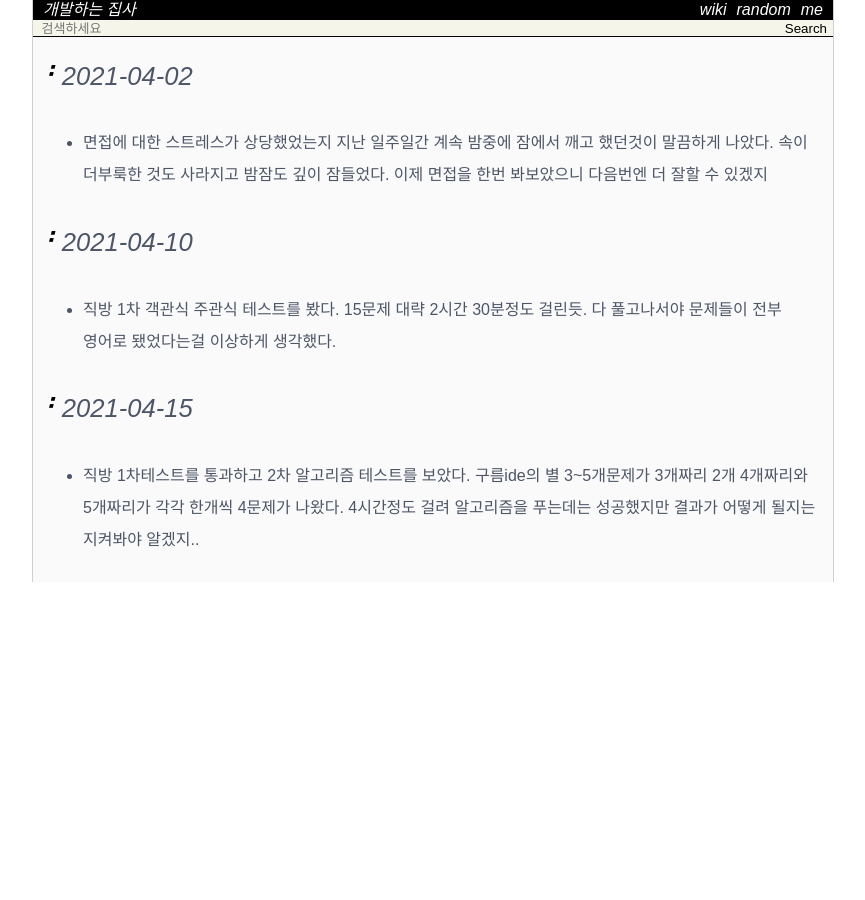
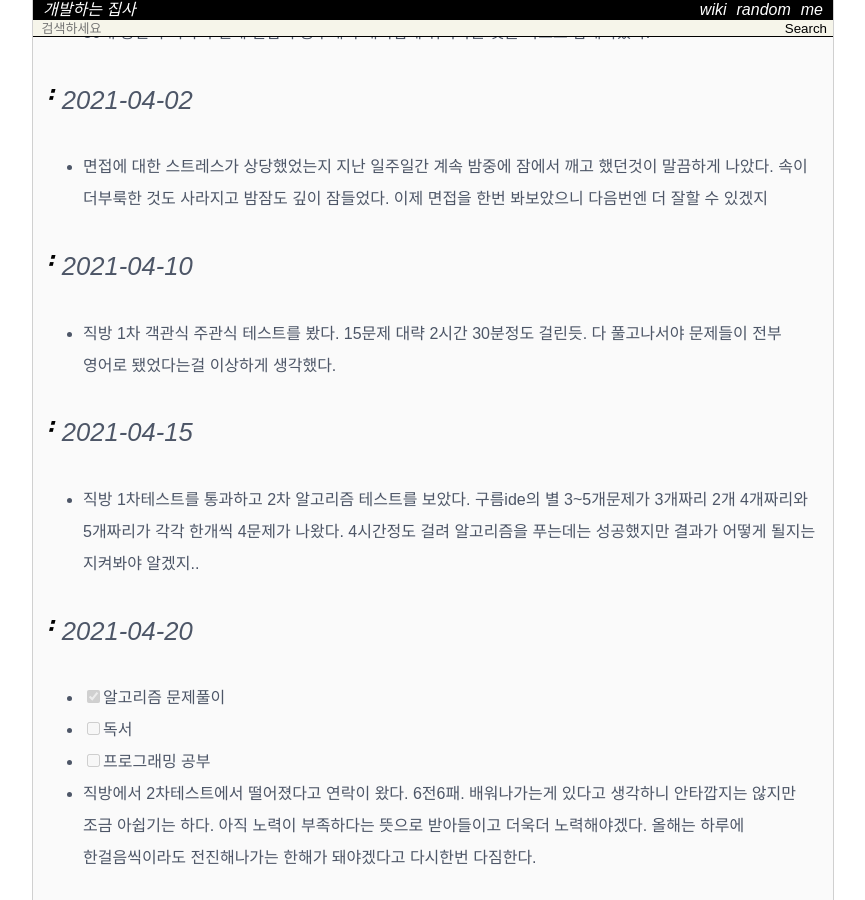
Before and after one commit to Achelous1/achelous1.github.io, a Jekyll site: the page built from _wiki/diary-2021.md, in a window 1280 px wide and 900 px high, scrolled down 5897 px. Shown: the whole window, without its empty margins (207-1072 px from the left). Built offline with Jekyll 4.4.1, drawn with Linux system fonts in a browser that asks for light colours; nearby versions of some CDN libraries; some web fonts are replaced; comment, search, counter and statistics services are not loaded; before the commit the page ends 6479 px from its top, so only the background shows below that; some of the changed text lies outside the part shown.

Commit message:
ADD diary posts

```diff
--- a/_wiki/diary-2021.md
+++ b/_wiki/diary-2021.md
@@ -3,7 +3,7 @@ layout  : wiki
 title   : 2021년 일지
 summary :
 date    : 2021-01-22 14:48:52 +0900
-updated : 2021-04-19 17:43:01 +0900
+updated : 2021-04-20 17:39:26 +0900
 tag     :
 toc     : true
 public  : true
@@ -103,3 +103,9 @@ latex   : false
 
 ### 2021-04-15
 * 직방 1차테스트를 통과하고 2차 알고리즘 테스트를 보았다. 구름ide의 별 3~5개문제가 3개짜리 2개 4개짜리와 5개짜리가 각각 한개씩 4문제가 나왔다. 4시간정도 걸려 알고리즘을 푸는데는 성공했지만 결과가 어떻게 될지는 지켜봐야 알겠지..
+
+### 2021-04-20
+* [X] 알고리즘 문제풀이
+* [ ] 독서
+* [ ] 프로그래밍 공부
+* 직방에서 2차테스트에서 떨어졌다고 연락이 왔다. 6전6패. 배워나가는게 있다고 생각하니 안타깝지는 않지만 조금 아쉽기는 하다. 아직 노력이 부족하다는 뜻으로 받아들이고 더욱더 노력해야겠다. 올해는 하루에 한걸음씩이라도 전진해나가는 한해가 돼야겠다고 다시한번 다짐한다.
```
